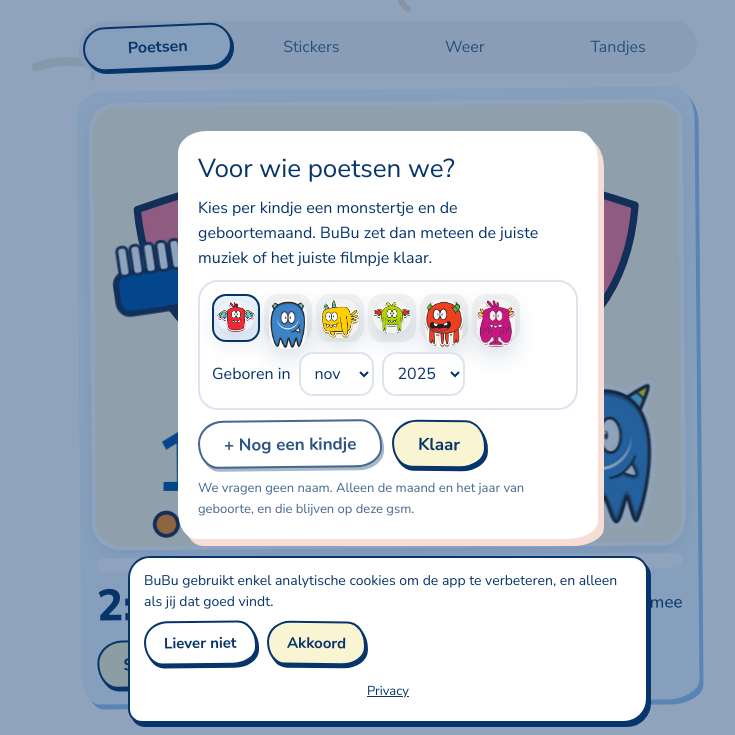
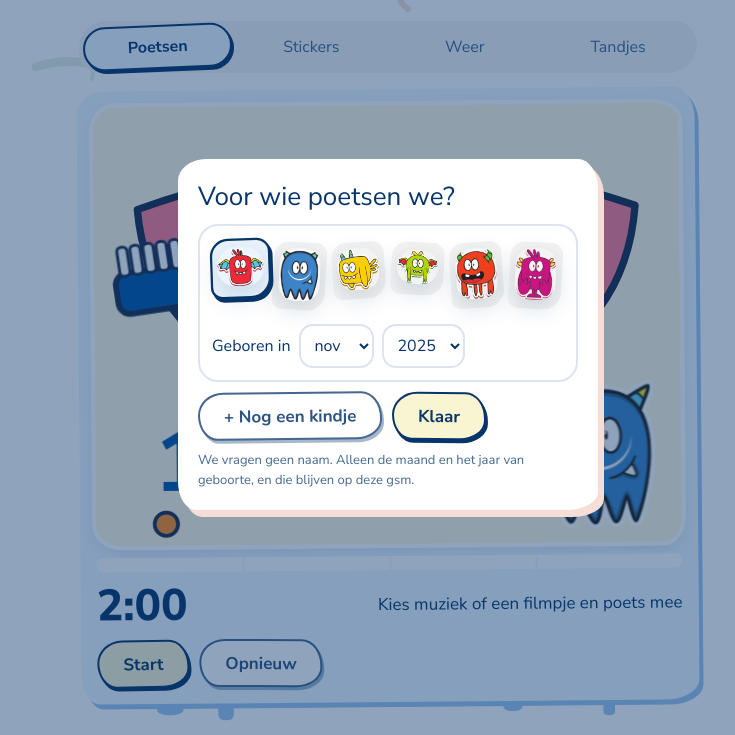
Before and after one commit to Babyton-Benelux/bubu, a plain HTML site: page index.html in a window 1280 px wide. Shown: the part 65-800 px from the top of the page, without its empty margins (252-987 px from the left). Drawn offline with Linux system fonts and the light colour scheme; a web font is replaced by a local one.

Commit message:
Kinderscherm: zonder uitlegtekst, monstertjes speels op één rij
Cookiebanner verschijnt pas na het kinderscherm.

Co-Authored-By: Claude Opus 5.5 <noreply@anthropic.com>
Claude-Session: https://claude.ai/code/session_015WYQPStrrK94k6bV8uWVJT

```diff
--- a/index.html
+++ b/index.html
@@ -45,9 +45,10 @@ header h1{display:flex;align-items:center;gap:10px;font-size:22px}
 .kidedit{border:0;background:none;color:var(--mut);text-decoration:underline;font:400 14px 'Nunito Sans',sans-serif;min-height:44px;cursor:pointer}
 .kmlist{display:grid;gap:12px}
 .kmrow{border:2px solid var(--line);border-radius:20px;padding:12px;display:grid;gap:10px}
-.kmav{display:flex;gap:4px;flex-wrap:wrap}
-.kmav button{width:48px;height:48px;border-radius:14px;border:2px solid transparent;background:var(--grey);padding:3px;cursor:pointer}
-.kmav button[aria-pressed=true]{border-color:var(--navy);background:var(--lblue)}
+.kmav{display:grid;grid-template-columns:repeat(6,minmax(0,1fr));gap:6px;padding:4px 2px}
+.kmav button{aspect-ratio:1;width:100%;border-radius:16px 12px 18px 10px;border:2px solid transparent;background:var(--grey);padding:4px;cursor:pointer;transition:transform .15s}
+.kmav button:nth-child(odd){transform:rotate(-4deg)}.kmav button:nth-child(even){transform:rotate(3deg)}
+.kmav button[aria-pressed=true]{border-color:var(--navy);background:var(--lblue);box-shadow:2px 3px 0 #07356B;transform:scale(1.14) rotate(-2deg);z-index:1}
 .kmav img{width:100%;height:100%;object-fit:contain}
 .kmdate{display:flex;gap:8px;align-items:center;flex-wrap:wrap}
 .kmdate select{font:16px 'Nunito Sans',sans-serif;min-height:44px;border-radius:14px;border:2px solid var(--line);background:var(--bg);color:var(--ink);padding:0 10px}
@@ -922,7 +923,7 @@ const YEARS=(()=>{const y=new Date().getFullYear();return Array.from({length:8},
 function openKids(){draft=KIDS.length?KIDS.map(k=>({...k})):[newKid()];renderKm();$('kidsm').hidden=false}
 function newKid(){const used=draft.map(d=>d.m),free=MONS.map(m=>m.f).find(f=>!used.includes(f))||'rood',n=new Date();return {id:'k'+Date.now().toString(36)+Math.floor(Math.random()*99),m:free,y:n.getFullYear()-1,mo:n.getMonth()}}
 function renderKm(){
-  $('kmT').textContent=t('kmT');$('kmI').textContent=t('kmI');$('kmAdd').textContent=t('kmAdd');$('kmOk').textContent=t('kmOk');$('kmP').textContent=t('kmP');
+  $('kmT').textContent=t('kmT');$('kmI').textContent='';$('kmI').hidden=true;$('kmAdd').textContent=t('kmAdd');$('kmOk').textContent=t('kmOk');$('kmP').textContent=t('kmP');
   $('kmAdd').hidden=draft.length>=3;
   $('kmList').innerHTML=draft.map((k,i)=>`<div class="kmrow" data-r="${i}">
     <div class="kmav" role="group">${MONS.map(m=>`<button data-av="${m.f}" aria-pressed="${k.m===m.f}" aria-label="${m.n}"><img src="img/m-${m.f}.png" alt=""></button>`).join('')}</div>
@@ -936,6 +937,7 @@ $('kmOk').addEventListener('click',()=>{
   const firstTime=!KIDS.length;
   /* leeftijd gewijzigd: oude filmkeuze laten vallen zodat de nieuwe leeftijd telt */
   KIDS=draft;raw.set('bt-kids',KIDS);$('kidsm').hidden=true;
+  if(raw.get('bt-consent',null)===null)setTimeout(()=>{$('cbar').hidden=false},600);
   switchKid(kidById(ACTIVE)?ACTIVE:KIDS[0].id);
 });
 
@@ -972,7 +974,7 @@ function openPriv(){$('privT').textContent=t('privT');$('privBody').innerHTML=t(
 $('privBtn').addEventListener('click',openPriv);$('cMore').addEventListener('click',openPriv);
 $('privX').addEventListener('click',()=>{$('privm').hidden=true});
 $('privm').addEventListener('click',e=>{if(e.target.id==='privm')$('privm').hidden=true});
-if(consent===null)$('cbar').hidden=false;else if(consent)loadGA();
+if(consent===null&&KIDS.length)$('cbar').hidden=false;else if(consent)loadGA();
 
 /* taal */
 let renderKidsSoon=false;
--- a/sw.js
+++ b/sw.js
@@ -1,6 +1,6 @@
 /* BuBu service worker: app werkt offline, updates komen vanzelf binnen.
    Verhoog VERSION bij elke grote wijziging. */
-const VERSION = 'bubu-v2';
+const VERSION = 'bubu-v3';
 const SHELL = ['./', 'index.html', 'manifest.webmanifest',
   'img/logo.png', 'img/hero.png', 'img/icon-192.png',
   'img/m-rood.png', 'img/m-blauw.png', 'img/m-geel.png', 'img/m-groen.png', 'img/m-oranje.png', 'img/m-roze.png'];
```
